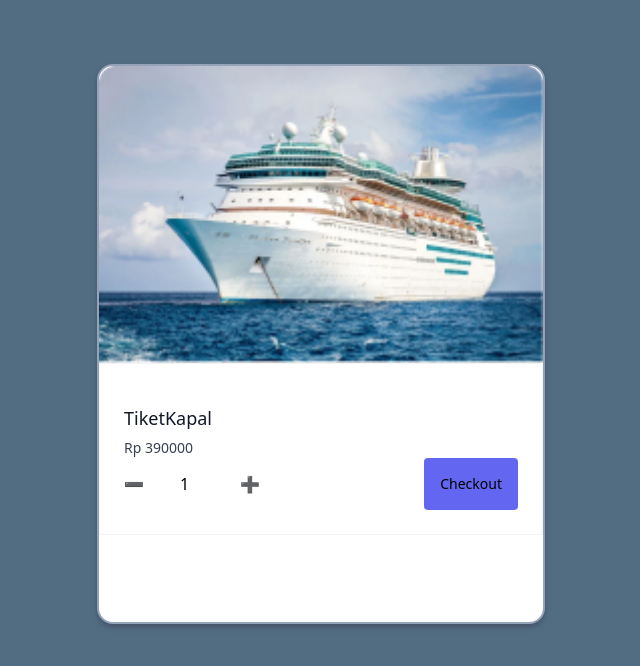
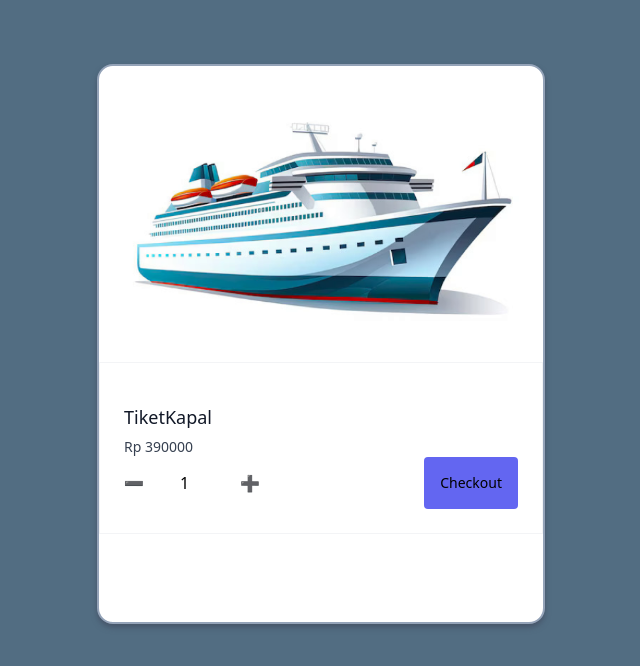
Before and after one commit to HilalSyah/Tiket-Indo, a Next.js app: page /NextPaymentKapal in a window 1280 px wide. Shown: the top 666 px of the page, without its empty margins (319-959 px from the left). Built offline with nearby package versions, Linux system fonts and the light colour scheme; a web font is replaced by a local one.

Commit message:
Update Eror

```diff
--- a/src/app/NextPaymentKapal/page.jsx
+++ b/src/app/NextPaymentKapal/page.jsx
@@ -28,7 +28,7 @@ export default function Home() {
         <main className="max-w-xl mx-auto sm:p-16">
           <div className="chek border-[2px] h-[35rem] border-slate-400 rounded-[1rem] shadow-md shadow-slate-600 bg-white">
             <div className="flex flex-col">
-              <Image src="/Background (11).png" alt="Kapal Gambar" width={250} height={250} objectFit="cover" className="w-full rounded-t-[1rem]" />
+              <Image src="/kapal.png" alt="Kapal Gambar" width={250} height={250} objectFit="cover" className="w-full rounded-t-[1rem]" />
               <div className="border border-gray-100 bg-white p-6">
                 <h3 className="mt-4 text-lg font-medium text-gray-900">{productKapal.name}</h3>
                 <p className="mt-1.5 text-sm text-gray-700">Rp {productKapal.price}</p>
```
